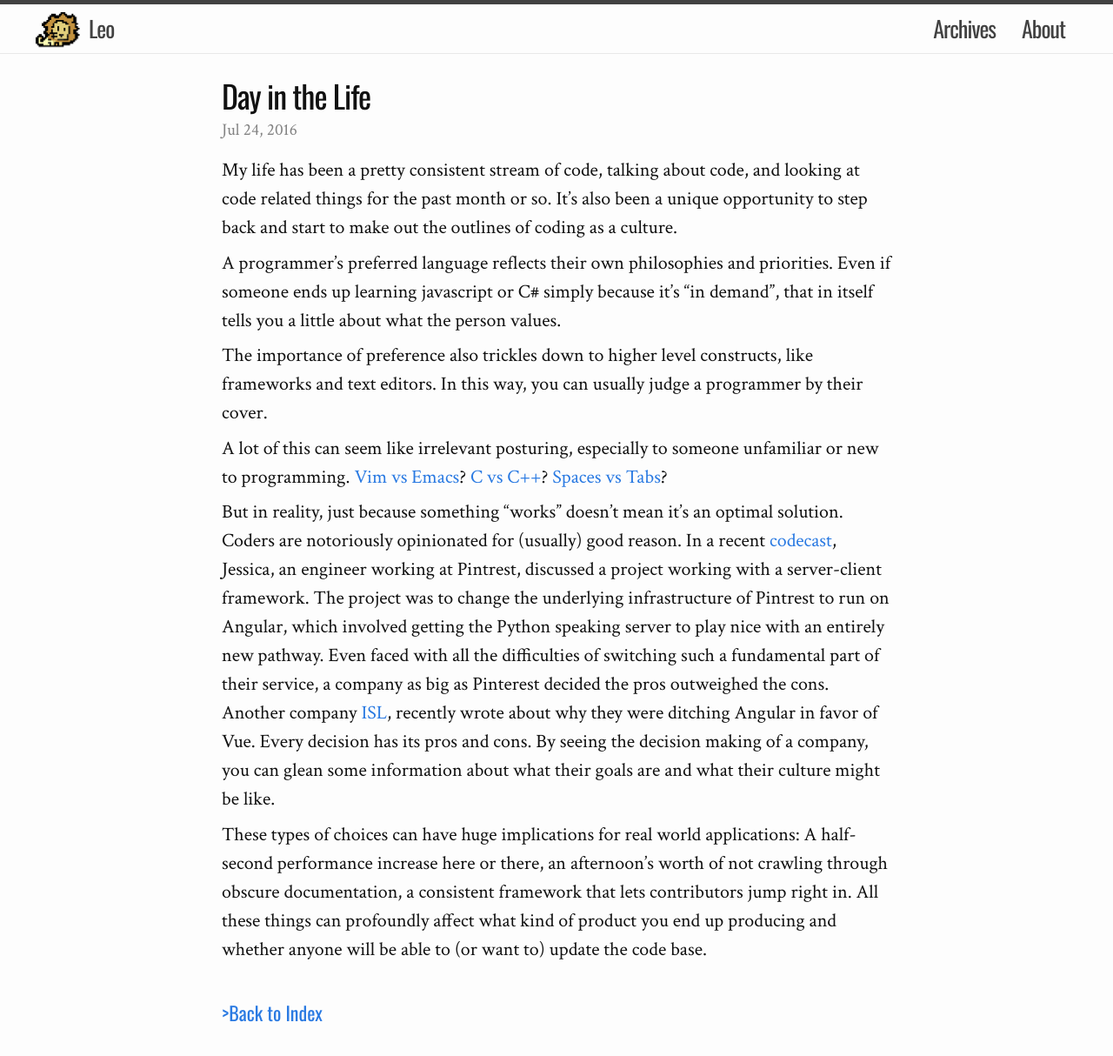
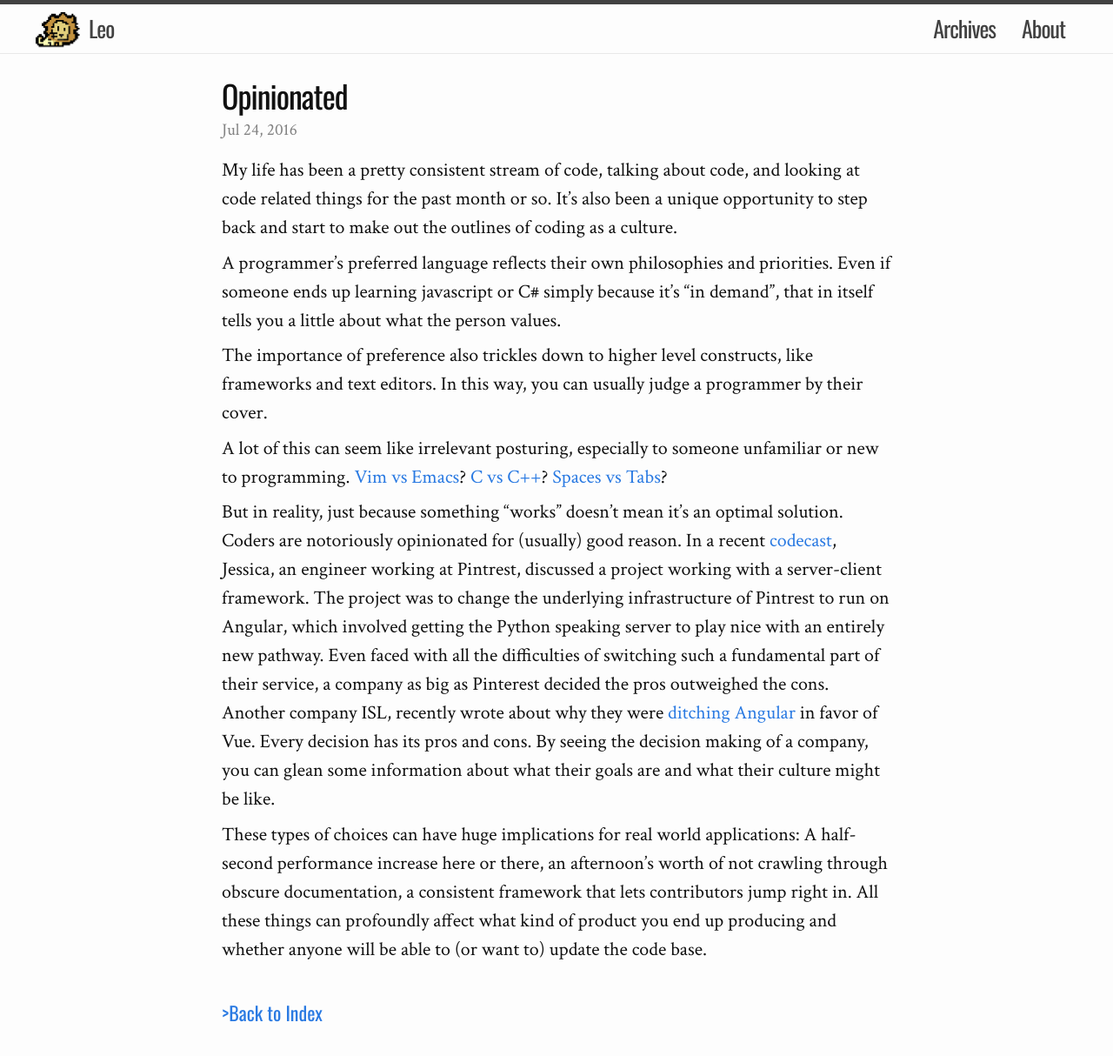
Before and after one commit to leoahnn/leosaysger.github.io, a Jekyll site: the page built from _posts/2016-07-24-opinionated.md, in a window 1280 px wide and 1400 px high. Shown: the top 1214 px of the window at 87% size. Built offline with Jekyll 4.4.1, drawn with Linux system fonts in a browser that asks for light colours.

Commit message:
edit title

```diff
--- a/_posts/2016-07-24-day-in-the-life.md
+++ b/_posts/2016-07-24-opinionated.md
@@ -1,6 +1,6 @@
 ---
 layout: post
-title:  "Day in the Life"
+title:  "Opinionated"
 date:   2016-07-24 09:00:00 -0500
 categories: blog
 ---
@@ -16,7 +16,7 @@
 A lot of this can seem like irrelevant posturing, especially to someone unfamiliar or new to programming. [Vim vs Emacs]? [C vs C++]? [Spaces vs Tabs]?
 
 But in reality, just because something "works" doesn't mean it's an optimal solution. Coders are notoriously opinionated for (usually) good reason.
-In a recent [codecast], Jessica, an engineer working at Pintrest, discussed a project working with a server-client framework. The project was to change the underlying infrastructure of Pintrest to run on Angular, which involved getting the Python speaking server to play nice with an entirely new pathway. Even faced with all the difficulties of switching such a fundamental part of their service, a company as big as Pinterest decided the pros outweighed the cons. Another company [ISL], recently wrote about why they were ditching Angular in favor of Vue. Every decision has its pros and cons. By seeing the decision making of a company, you can glean some information about what their goals are and what their culture might be like.
+In a recent [codecast], Jessica, an engineer working at Pintrest, discussed a project working with a server-client framework. The project was to change the underlying infrastructure of Pintrest to run on Angular, which involved getting the Python speaking server to play nice with an entirely new pathway. Even faced with all the difficulties of switching such a fundamental part of their service, a company as big as Pinterest decided the pros outweighed the cons. Another company ISL, recently wrote about why they were [ditching Angular] in favor of Vue. Every decision has its pros and cons. By seeing the decision making of a company, you can glean some information about what their goals are and what their culture might be like.
 
 These types of choices can have huge implications for real world applications: A half-second performance increase here or there, an afternoon's worth of not crawling through obscure documentation, a consistent framework that lets contributors jump right in. All these things can profoundly affect what kind of product you end up producing and whether anyone will be able to (or want to) update the code base.
 
```
Also changed, not shown: other parts of _posts/2016-07-24-opinionated.md (+1 -1 lines).
